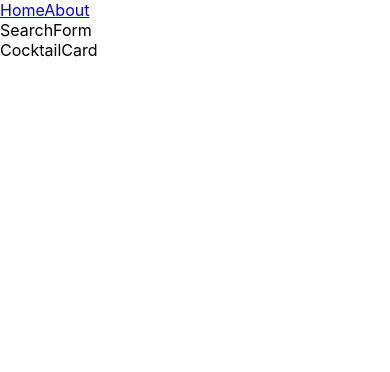
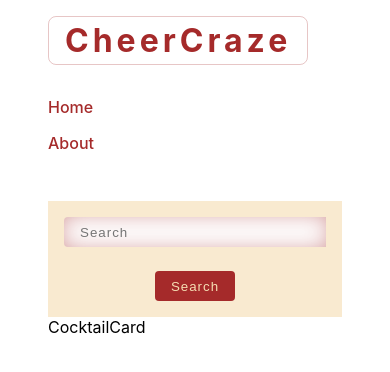
Before and after one commit to m-nomanWD/cocktails-info-app-react, a React (Create React App) app: page / in a window 390 px wide. Shown: the top 372 px of the page. Built offline with nearby package versions, Linux system fonts and the light colour scheme.

Commit message:
nav and form design
done design of form and nav bar

```diff
--- a/src/components/Navbar.jsx
+++ b/src/components/Navbar.jsx
@@ -4,8 +4,23 @@ export class Navbar extends Component {
   render() {
     return (
       <>
-        <Link to='/'>Home</Link>
-        <Link to='/about'>About</Link>
+        <nav>
+          <div className='logo'>
+            <span>CheerCraze</span>
+          </div>
+          <ul className='nav-links'>
+            <li>
+              <Link to='/' className='link'>
+                Home
+              </Link>
+            </li>
+            <li>
+              <Link to='/about' className='link'>
+                About
+              </Link>
+            </li>
+          </ul>
+        </nav>
       </>
     )
   }
--- a/src/components/SearchForm.jsx
+++ b/src/components/SearchForm.jsx
@@ -2,7 +2,20 @@ import React, { Component } from 'react'
 
 export class SearchForm extends Component {
   render() {
-    return <div>SearchForm</div>
+    return (
+      <>
+        <main>
+          <article className='form-container'>
+            <form action=''>
+              <input type='text' placeholder='Search' className='form-input' />
+              <button type='submit' className='form-button'>
+                Search
+              </button>
+            </form>
+          </article>
+        </main>
+      </>
+    )
   }
 }
 
--- a/src/index.css
+++ b/src/index.css
@@ -1,3 +1,8 @@
+* {
+  padding: 0;
+  margin: 0;
+  box-sizing: border-box;
+}
 body {
   margin: 0;
   font-family: -apple-system, BlinkMacSystemFont, 'Segoe UI', 'Roboto', 'Oxygen',
@@ -5,9 +10,119 @@ body {
     sans-serif;
   -webkit-font-smoothing: antialiased;
   -moz-osx-font-smoothing: grayscale;
+  max-width: 1040px;
+  margin: 0 auto;
+  padding: 1rem;
 }
+nav {
+  display: flex;
+  justify-content: space-between;
 
-code {
-  font-family: source-code-pro, Menlo, Monaco, Consolas, 'Courier New',
-    monospace;
+  align-items: center;
 }
+.logo {
+  color: brown;
+  letter-spacing: 4px;
+  font-size: 2rem;
+  font-weight: 700;
+  padding: 0.25rem 1rem;
+  border-radius: 8px;
+  border: 1px solid rgba(165, 42, 42, 0.267);
+}
+ul {
+  list-style: none;
+  display: flex;
+}
+li {
+  padding: 0 1rem;
+  text-decoration: none;
+}
+.link {
+  text-decoration: none;
+  color: brown;
+  font-weight: 500;
+}
+.link:hover {
+  color: rgba(165, 42, 42, 0.757);
+  transition: all 0.5s linear;
+  text-decoration: underline;
+}
+.form-container {
+  display: flex;
+  justify-content: center;
+  align-items: center;
+  margin: auto;
+  margin-top: 5rem;
+  width: 500px;
+  background-color: rgba(245, 222, 179, 0.618);
+}
+form {
+  padding: 1rem;
+  display: flex;
+  justify-content: center;
+  margin: auto;
+}
+.form-input {
+  width: 300px;
+  height: 30px;
+  border: none;
+  padding: 0 1rem;
+  letter-spacing: 1px;
+  border-top-left-radius: 4px;
+  border-bottom-left-radius: 4px;
+  box-shadow: 0px 0px 25px -5px rgba(165, 42, 42, 0.543) inset;
+}
+input:focus {
+  outline: 1px solid rgba(165, 42, 42, 0.685);
+}
+.form-button {
+  width: 80px;
+  height: 30px;
+  border: none;
+  letter-spacing: 1px;
+  background-color: brown;
+  color: wheat;
+  border-top-right-radius: 4px;
+  border-bottom-right-radius: 4px;
+}
+@media screen and (max-width: 620px) {
+  body {
+    padding: 1rem 3rem;
+  }
+  nav {
+    flex-direction: column;
+    align-items: start;
+  }
+  ul {
+    display: block;
+    margin-top: 1rem;
+  }
+  li {
+    padding-left: 0;
+    margin-top: 1rem;
+  }
+  .form-container {
+    width: auto;
+    margin-top: 3rem;
+  }
+  form {
+    width: 100%;
+  }
+  .form-input {
+    max-width: 70%;
+  }
+}
+@media screen and (max-width: 550px) {
+  form {
+    display: flex;
+    flex-direction: column;
+    align-items: center;
+  }
+  .form-input {
+    min-width: 100%;
+  }
+  .form-button {
+    margin-top: 1.5rem;
+    border-radius: 4px;
+  }
+}
```
